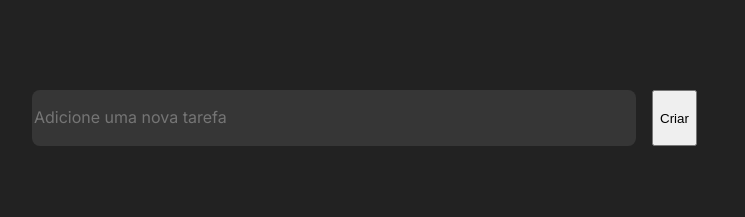
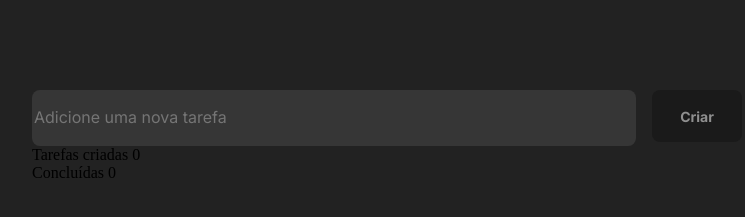
Before and after one commit to opkwelvy/todo_list, a plain HTML site: page index.html in a window 1280 px wide. Shown: the part 225-442 px from the top of the page, without its empty margins (233-978 px from the left). Drawn offline with Linux system fonts and the light colour scheme.

Commit message:
Início da criação da aba de tarefas

```diff
--- a/index.html
+++ b/index.html
@@ -22,5 +22,14 @@
             <button>Criar</button>
         </form>
     </main>
+    <div>
+        <span></span>
+    </div>
+    <article>
+        <div class="">
+            <p>Tarefas criadas <span>0</span></p>
+            <p>Concluídas <span>0</span></p>
+        </div>
+    </article>
 </body>
 </html>
--- a/style.css
+++ b/style.css
@@ -36,3 +36,15 @@ body{
     font-size: 1rem;
     font-weight: 400;
 }
+.criar_tarefas button{
+    background-color: #1a1a1a;
+    width: 5.625rem;
+    height: 3.25rem;
+    border: none;
+    color: #8F8F8F;
+    font-family: 'Inter', Arial, sans-serif;
+    font-weight: bold;
+    font-size: 0.875rem;
+    border-radius: 8px;
+
+}
```
Also changed, not shown: imgs/Group 6.svg (added), imgs/plus.svg (added).
